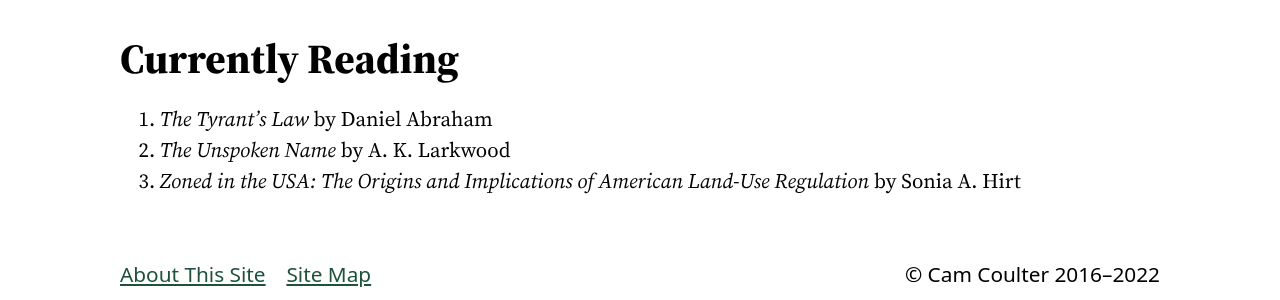
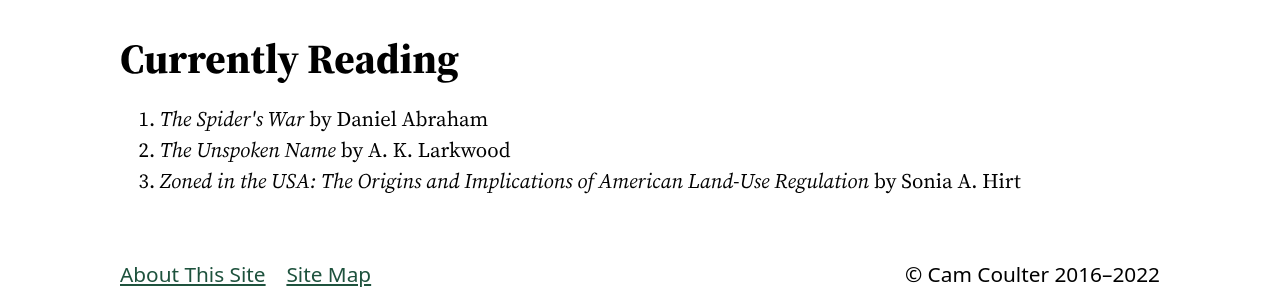
Before and after one commit to cncoulter/camcoulter.com, a Jekyll site: the page built from index.html, in a window 1280 px wide. Shown: the part 1898-2198 px from the top of the page. Built offline with Jekyll 4.4.1, drawn with Linux system fonts in a browser that asks for light colours; some web fonts are replaced.

Commit message:
Updating currently reading

```diff
--- a/index.html
+++ b/index.html
@@ -51,7 +51,7 @@ sitemap:
 	<section>
 		<h2>Currently Reading</h2>
 		<ol>
-			<li><cite>The Tyrant’s Law</cite> by Daniel Abraham</li>
+			<li><cite>The Spider's War</cite> by Daniel Abraham</li>
 			<li><cite>The Unspoken Name</cite> by A. K. Larkwood</li>
 			<li><cite>Zoned in the USA: The Origins and Implications of American Land-Use Regulation</cite> by Sonia A. Hirt</li>
 		</ol>
```
